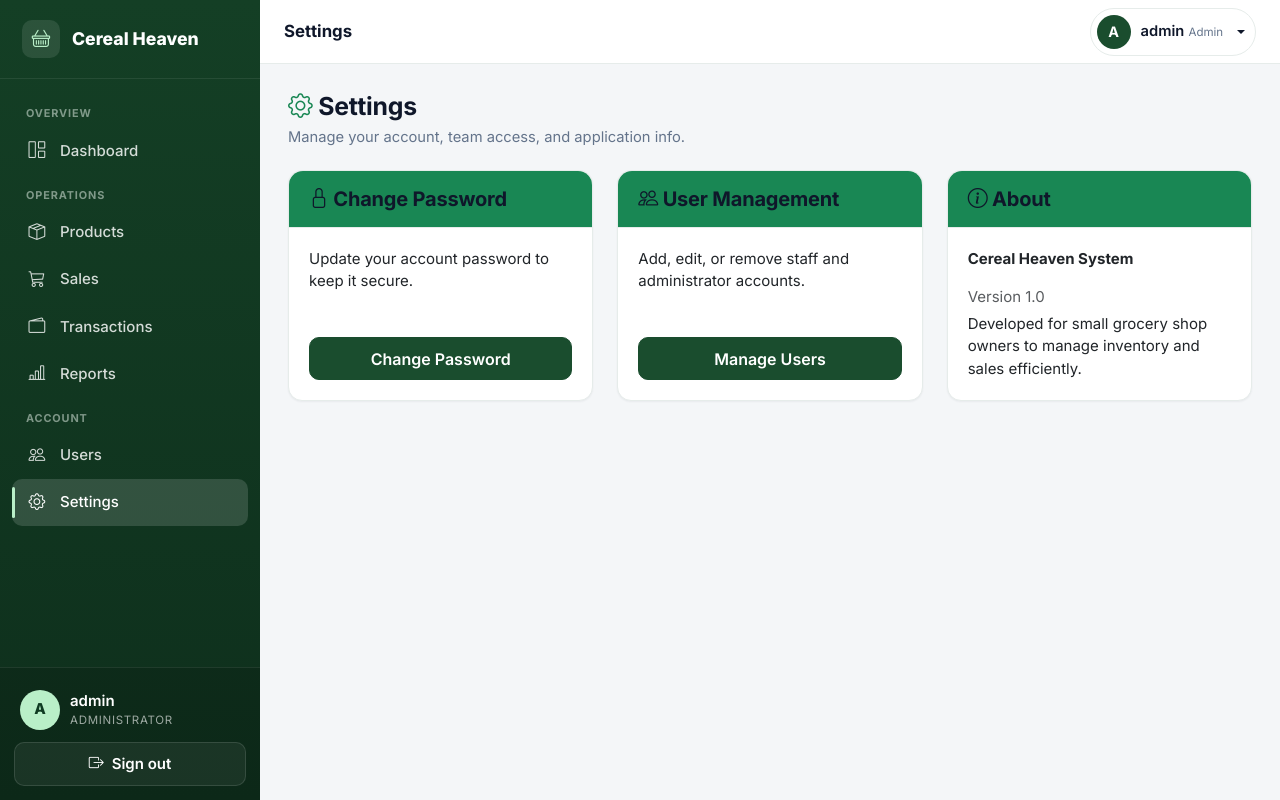
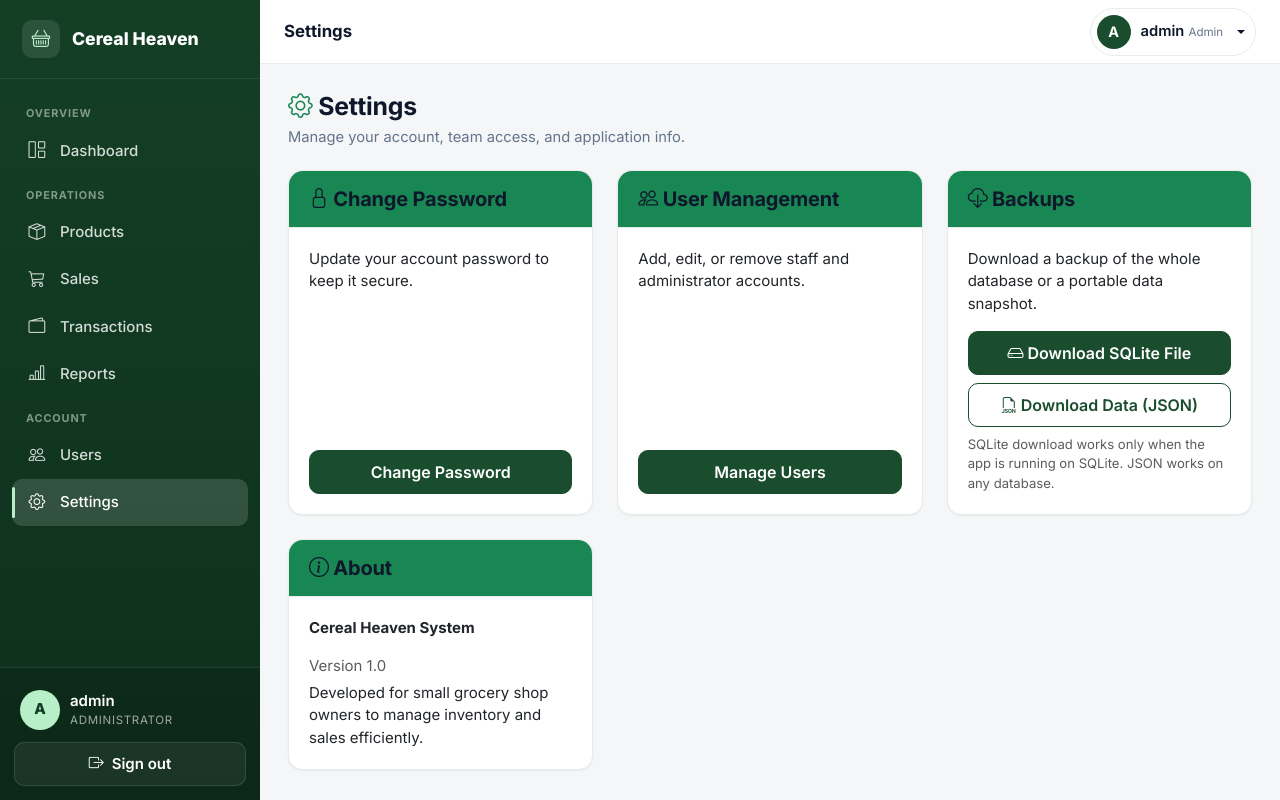
Before and after one commit to francisjoel45/Grocery, a Django app: page /settings/ in a window 1280 px wide. Run offline with Django 5.2, Linux system fonts and the light colour scheme; a user stored in the database is signed in.

Commit message:
Add CSV exports for products and users; admin DB and JSON backups

```diff
--- a/Grocery/templates/Grocery/product_list.html
+++ b/Grocery/templates/Grocery/product_list.html
@@ -10,6 +10,9 @@
         <p class="page-sub">Manage inventory, categories, and stock levels.</p>
     </div>
     <div class="page-actions">
+        <a href="{% url 'Grocery:export_products' %}" class="btn btn-outline-success">
+            <i class="bi bi-file-earmark-spreadsheet"></i> Export CSV
+        </a>
         <a href="{% url 'Grocery:add_category' %}" class="btn btn-outline-success">
             <i class="bi bi-tags"></i> New Category
         </a>
--- a/Grocery/templates/Grocery/settings.html
+++ b/Grocery/templates/Grocery/settings.html
@@ -36,6 +36,26 @@
             </div>
         </div>
     </div>
+
+    <div class="col-md-6 col-lg-4">
+        <div class="card h-100">
+            <div class="card-header bg-success text-white">
+                <h5 class="mb-0"><i class="bi bi-cloud-download"></i> Backups</h5>
+            </div>
+            <div class="card-body d-flex flex-column">
+                <p class="flex-grow-1">Download a backup of the whole database or a portable data snapshot.</p>
+                <div class="d-grid gap-2">
+                    <a href="{% url 'Grocery:export_database' %}" class="btn btn-success">
+                        <i class="bi bi-hdd"></i> Download SQLite File
+                    </a>
+                    <a href="{% url 'Grocery:export_data_json' %}" class="btn btn-outline-success">
+                        <i class="bi bi-filetype-json"></i> Download Data (JSON)
+                    </a>
+                </div>
+                <small class="text-muted mt-2">SQLite download works only when the app is running on SQLite. JSON works on any database.</small>
+            </div>
+        </div>
+    </div>
     {% endif %}
 
     <div class="col-md-6 col-lg-4">
--- a/Grocery/templates/Grocery/user_list.html
+++ b/Grocery/templates/Grocery/user_list.html
@@ -9,6 +9,9 @@
         <p class="page-sub">Create staff and administrator accounts and manage their access.</p>
     </div>
     <div class="page-actions">
+        <a href="{% url 'Grocery:export_users' %}" class="btn btn-outline-success">
+            <i class="bi bi-file-earmark-spreadsheet"></i> Export CSV
+        </a>
         <a href="{% url 'Grocery:add_user' %}" class="btn btn-success">
             <i class="bi bi-person-plus"></i> Add User
         </a>
--- a/Grocery/urls.py
+++ b/Grocery/urls.py
@@ -20,6 +20,7 @@ urlpatterns = [
     path('products/edit/<int:pk>/', views.edit_product, name='edit_product'),
     path('products/delete/<int:pk>/', views.delete_product, name='delete_product'),
     path('products/update-stock/<int:pk>/', views.update_stock, name='update_stock'),
+    path('products/export/', views.export_products, name='export_products'),
 
     # Sales
     path('sales/', views.sales_list, name='sales_list'),
@@ -44,4 +45,9 @@ urlpatterns = [
     path('users/add/', views.add_user, name='add_user'),
     path('users/edit/<int:pk>/', views.edit_user, name='edit_user'),
     path('users/delete/<int:pk>/', views.delete_user, name='delete_user'),
+    path('users/export/', views.export_users, name='export_users'),
+
+    # Admin backups
+    path('settings/export-database/', views.export_database, name='export_database'),
+    path('settings/export-data/', views.export_data_json, name='export_data_json'),
 ]
--- a/Grocery/views.py
+++ b/Grocery/views.py
@@ -639,6 +639,95 @@ def export_transactions(request):
 
 
 @login_required
+def export_products(request):
+    products = Product.objects.select_related('category').order_by('name')
+    response = HttpResponse(content_type='text/csv; charset=utf-8')
+    response['Content-Disposition'] = 'attachment; filename="products.csv"'
+    writer = csv.writer(response)
+    writer.writerow([
+        'Name', 'Category', 'Buying Price (KSh)', 'Selling Price (KSh)',
+        'Quantity (kg)', 'Min Stock Level (kg)', 'Stock Value (KSh)', 'Status', 'Date Added',
+    ])
+    for p in products:
+        writer.writerow([
+            p.name,
+            p.category.name if p.category else '',
+            p.buying_price,
+            p.selling_price,
+            p.quantity,
+            p.min_stock_level,
+            p.stock_value,
+            'Low Stock' if p.is_low_stock else 'In Stock',
+            format_local_datetime(p.date_added),
+        ])
+    return response
+
+
+@login_required
+@admin_required
+def export_users(request):
+    users = User.objects.all().order_by('username')
+    response = HttpResponse(content_type='text/csv; charset=utf-8')
+    response['Content-Disposition'] = 'attachment; filename="users.csv"'
+    writer = csv.writer(response)
+    writer.writerow(['Username', 'First Name', 'Last Name', 'Email', 'Role', 'Active', 'Date Joined', 'Last Login'])
+    for u in users:
+        writer.writerow([
+            u.username,
+            u.first_name,
+            u.last_name,
+            u.email,
+            'Administrator' if (u.is_staff or u.is_superuser) else 'Staff',
+            'Yes' if u.is_active else 'No',
+            format_local_datetime(u.date_joined) if u.date_joined else '',
+            format_local_datetime(u.last_login) if u.last_login else '',
+        ])
+    return response
+
+
+@login_required
+@admin_required
+def export_database(request):
+    """Download the raw SQLite database file (admin only)."""
+    from django.conf import settings as dj_settings
+    from django.http import FileResponse
+
+    default_db = dj_settings.DATABASES.get('default', {})
+    engine = default_db.get('ENGINE', '')
+    if 'sqlite' not in engine:
+        messages.error(request, 'Direct database download is only available when the app uses SQLite.')
+        return redirect('Grocery:settings')
+
+    db_path = default_db.get('NAME')
+    if not db_path or not os.path.exists(db_path):
+        messages.error(request, 'Database file was not found on the server.')
+        return redirect('Grocery:settings')
+
+    filename = f"cereal-heaven-backup-{timezone.localdate().strftime('%Y%m%d')}.sqlite3"
+    return FileResponse(open(db_path, 'rb'), as_attachment=True, filename=filename)
+
+
+@login_required
+@admin_required
+def export_data_json(request):
+    """Portable data-only backup (works on any database engine)."""
+    from django.core.management import call_command
+    from io import StringIO
+    buffer = StringIO()
+    call_command(
+        'dumpdata',
+        '--natural-primary', '--natural-foreign',
+        '--exclude=contenttypes', '--exclude=auth.Permission',
+        '--indent=2',
+        stdout=buffer,
+    )
+    response = HttpResponse(buffer.getvalue(), content_type='application/json')
+    filename = f"cereal-heaven-data-{timezone.localdate().strftime('%Y%m%d')}.json"
+    response['Content-Disposition'] = f'attachment; filename="{filename}"'
+    return response
+
+
+@login_required
 def print_report(request):
     today = timezone.now().date()
     week_start = today - timedelta(days=today.weekday())
```
Also changed, not shown: _cleanup.py (added, +17 -0 lines), db.sqlite3.
